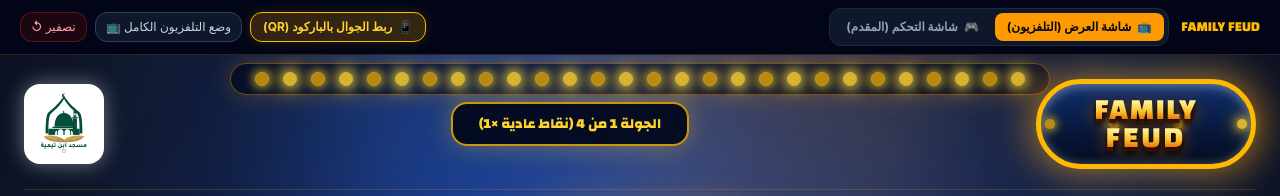
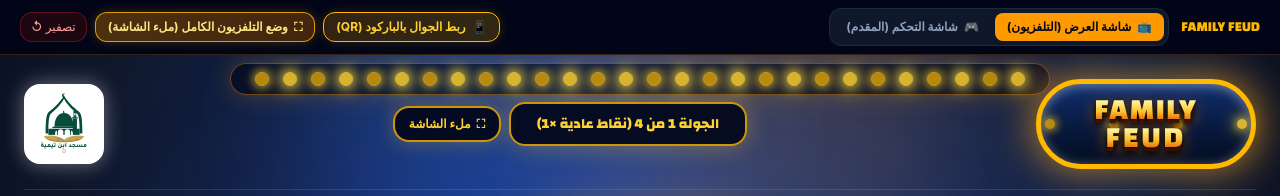
Before and after one commit to Mohamadabdallah55/Mohamad-Abdallah, a React (Vite) app: page / in a window 1280 px wide. Shown: the top 196 px of the page. Built offline with nearby package versions, Linux system fonts and the light colour scheme; no server answers.

Commit message:
feat: add fullscreen toggle functionality
Implement browser-native fullscreen support in App.tsx and add a toggle button to the AudienceScreen interface to improve the presentation experience.

```diff
--- a/src/App.tsx
+++ b/src/App.tsx
@@ -109,6 +109,73 @@
     }));
   };
 
+  const [isFullscreen, setIsFullscreen] = useState(false);
+
+  // Sync fullscreen state with browser events
+  useEffect(() => {
+    const handleFsChange = () => {
+      const active = Boolean(document.fullscreenElement);
+      setIsFullscreen(active);
+      if (!active && !isTvCleanMode) {
+        // Exited fullscreen
+      }
+    };
+    document.addEventListener('fullscreenchange', handleFsChange);
+    document.addEventListener('webkitfullscreenchange', handleFsChange);
+    return () => {
+      document.removeEventListener('fullscreenchange', handleFsChange);
+      document.removeEventListener('webkitfullscreenchange', handleFsChange);
+    };
+  }, [isTvCleanMode]);
+
+  // Enter or exit true browser fullscreen (hides Google search bar & tabs)
+  const handleToggleFullscreen = async (forceEnter?: boolean) => {
+    try {
+      const elem = document.documentElement as HTMLElement & {
+        webkitRequestFullscreen?: () => Promise<void>;
+        mozRequestFullScreen?: () => Promise<void>;
+        msRequestFullscreen?: () => Promise<void>;
+      };
+      const doc = document as Document & {
+        webkitExitFullscreen?: () => Promise<void>;
+        mozCancelFullScreen?: () => Promise<void>;
+        msExitFullscreen?: () => Promise<void>;
+      };
+
+      const shouldEnter = forceEnter !== undefined ? forceEnter : !document.fullscreenElement;
+
+      if (shouldEnter) {
+        setIsTvCleanMode(true);
+        if (elem.requestFullscreen) {
+          await elem.requestFullscreen();
+        } else if (elem.webkitRequestFullscreen) {
+          await elem.webkitRequestFullscreen();
+        } else if (elem.mozRequestFullScreen) {
+          await elem.mozRequestFullScreen();
+        } else if (elem.msRequestFullscreen) {
+          await elem.msRequestFullscreen();
+        }
+      } else {
+        setIsTvCleanMode(false);
+        if (document.fullscreenElement) {
+          if (doc.exitFullscreen) {
+            await doc.exitFullscreen();
+          } else if (doc.webkitExitFullscreen) {
+            await doc.webkitExitFullscreen();
+          } else if (doc.mozCancelFullScreen) {
+            await doc.mozCancelFullScreen();
+          } else if (doc.msExitFullscreen) {
+            await doc.msExitFullscreen();
+          }
+        }
+      }
+    } catch (err) {
+      console.warn('Browser fullscreen error:', err);
+      // Fallback: still clean UI
+      setIsTvCleanMode(true);
+    }
+  };
+
   const handleRoomChange = (newRoom: string) => {
     setRoomId(newRoom);
     const url = new URL(window.location.href);
@@ -166,11 +233,12 @@
             {/* Clean TV Full View Toggle */}
             {screenMode === 'audience' && (
               <button
-                onClick={() => setIsTvCleanMode(true)}
-                title="إخفاء الشريط العلوي للعرض التلفزيوني الكامل"
-                className="rounded-xl border border-slate-700 bg-slate-900 px-2.5 py-1.5 text-xs font-medium text-slate-300 hover:bg-slate-800 hover:text-white"
+                onClick={() => handleToggleFullscreen(true)}
+                title="إخفاء شريط العنوان وسيرش جوجل وتشغيل وضع ملء الشاشة الكامل"
+                className="flex items-center gap-1.5 rounded-xl border border-amber-400/80 bg-gradient-to-r from-amber-500/30 to-amber-600/30 px-3 py-1.5 text-xs font-bold text-amber-200 hover:brightness-125 hover:text-white shadow-[0_0_12px_rgba(245,158,11,0.25)] transition-all"
               >
-                وضع التلفزيون الكامل 📺
+                <span>⛶</span>
+                <span>وضع التلفزيون الكامل (ملء الشاشة)</span>
               </button>
             )}
 
@@ -185,13 +253,22 @@
           </div>
         </nav>
       ) : (
-        /* Discreet button to unhide bar in TV mode */
-        <button
-          onClick={() => setIsTvCleanMode(false)}
-          className="fixed top-2 left-2 z-50 rounded-lg bg-black/40 hover:bg-black/80 px-2.5 py-1 text-[11px] text-slate-400 hover:text-white backdrop-blur-sm transition-all opacity-25 hover:opacity-100"
-        >
-          ⚙️ إظهار الشريط
-        </button>
+        /* Discreet floating buttons in TV mode */
+        <div className="fixed top-2 left-2 z-50 flex items-center gap-2 opacity-25 hover:opacity-100 transition-opacity">
+          <button
+            onClick={() => handleToggleFullscreen(false)}
+            className="flex items-center gap-1 rounded-lg bg-black/60 hover:bg-black/90 px-2.5 py-1 text-[11px] font-bold text-amber-300 hover:text-white backdrop-blur-md transition-all shadow"
+          >
+            <span>⛶</span>
+            <span>خروج من ملء الشاشة</span>
+          </button>
+          <button
+            onClick={() => setIsTvCleanMode(false)}
+            className="rounded-lg bg-black/60 hover:bg-black/90 px-2.5 py-1 text-[11px] text-slate-300 hover:text-white backdrop-blur-md transition-all shadow"
+          >
+            ⚙️ إظهار الشريط
+          </button>
+        </div>
       )}
 
       {/* Screen Views */}
@@ -201,6 +278,8 @@
           onOpenControllerTab={() => setScreenMode('host')}
           onRestartGame={resetGame}
           onDismissGameOver={dismissGameOver}
+          onToggleFullscreen={() => handleToggleFullscreen()}
+          isFullscreen={isFullscreen}
         />
       ) : (
         <HostController
--- a/src/components/AudienceScreen.tsx
+++ b/src/components/AudienceScreen.tsx
@@ -13,9 +13,17 @@
   onOpenControllerTab?: () => void;
   onRestartGame?: () => void;
   onDismissGameOver?: () => void;
+  onToggleFullscreen?: () => void;
+  isFullscreen?: boolean;
 }
 
-export function AudienceScreen({ state, onRestartGame, onDismissGameOver }: AudienceScreenProps) {
+export function AudienceScreen({
+  state,
+  onRestartGame,
+  onDismissGameOver,
+  onToggleFullscreen,
+  isFullscreen = false,
+}: AudienceScreenProps) {
   const isGameOver = state.phase === 'GAME_OVER';
   const [isModalDismissed, setIsModalDismissed] = useState(false);
 
@@ -51,13 +59,26 @@
           <FeudLogo size="medium" />
         </div>
 
-        {/* Center: Round Badge */}
+        {/* Center: Round Badge & Fullscreen Button */}
+        <div className="flex items-center gap-2">
           <div className="hidden sm:flex items-center gap-2 rounded-2xl border-2 border-amber-400/80 bg-slate-950/90 px-4 py-2 shadow-[0_0_25px_rgba(251,191,36,0.35)]">
             <span className={`font-display font-black text-xs md:text-sm px-2.5 py-0.5 rounded-md ${
               state.roundMultiplier > 1 ? 'bg-amber-500 text-slate-950 animate-pulse' : 'text-amber-300'
             }`}>
               {roundMultiplierBadge()}
             </span>
+          </div>
+
+          {onToggleFullscreen && (
+            <button
+              onClick={onToggleFullscreen}
+              title={isFullscreen ? 'الخروج من ملء الشاشة' : 'تكبير الشاشة بالكامل (إخفاء سيرش جوجل وأشرطة المتصفح)'}
+              className="flex items-center gap-1.5 rounded-2xl border-2 border-amber-400/80 bg-slate-950/90 hover:bg-slate-900 px-3.5 py-2 text-xs font-bold text-amber-300 shadow-[0_0_20px_rgba(251,191,36,0.3)] active:scale-95 transition-all"
+            >
+              <span>{isFullscreen ? '🗗' : '⛶'}</span>
+              <span className="hidden md:inline">{isFullscreen ? 'تصغير' : 'ملء الشاشة'}</span>
+            </button>
+          )}
         </div>
 
         {/* Left side in RTL: Ibn Taymiyyah Mosque Logo */}
```
Lines whose indentation alone changed are shown as unchanged.
